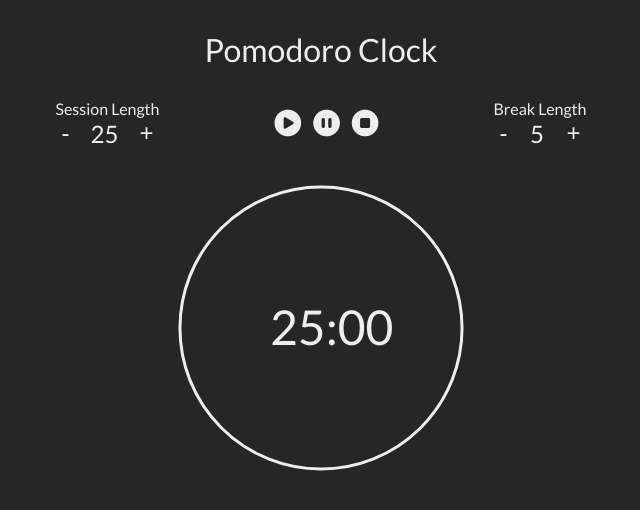
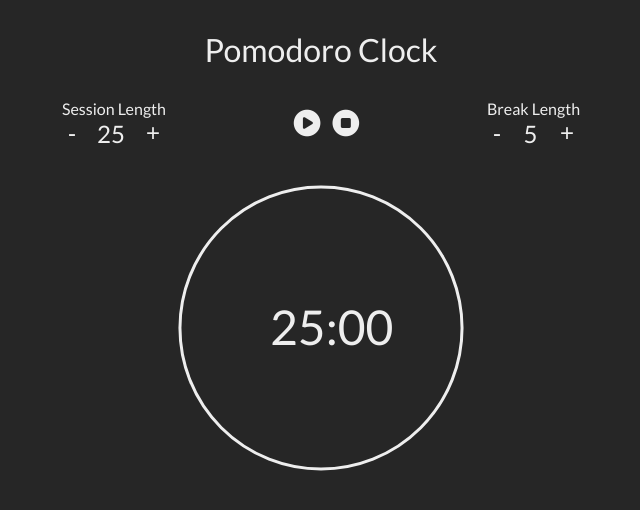
Before and after one commit to syearian/pomodoro-clock, a plain HTML site: page index.html in a window 1280 px wide. Shown: the whole page, without its empty margins (319-959 px from the left). Drawn offline with Linux system fonts and the light colour scheme.

Commit message:
Remove commented-out code

```diff
--- a/css/style.css
+++ b/css/style.css
@@ -81,8 +81,6 @@ button.changeTime {
   margin: 30px auto;
   width: 300px;
   height: 300px;
-  /*border: 2px solid #eee;
-  border-radius: 50%; */
   text-align: center;
 }
 
--- a/index.html
+++ b/index.html
@@ -30,7 +30,6 @@
         <div>
           <div id="controls">
 	          <button id="start"><i class="fa fa-play-circle fa-2x" aria-hidden="true"></i></button>
-            <button id="pause"><i class="fa fa-pause-circle fa-2x" aria-hidden="true"></i></button>
 	          <button id="stop"><i class="fa fa-stop-circle fa-2x" aria-hidden="true"></i></button>
 	        </div>
         </div>
```
Also changed, not shown: js/script.js (+0 -7 lines).
